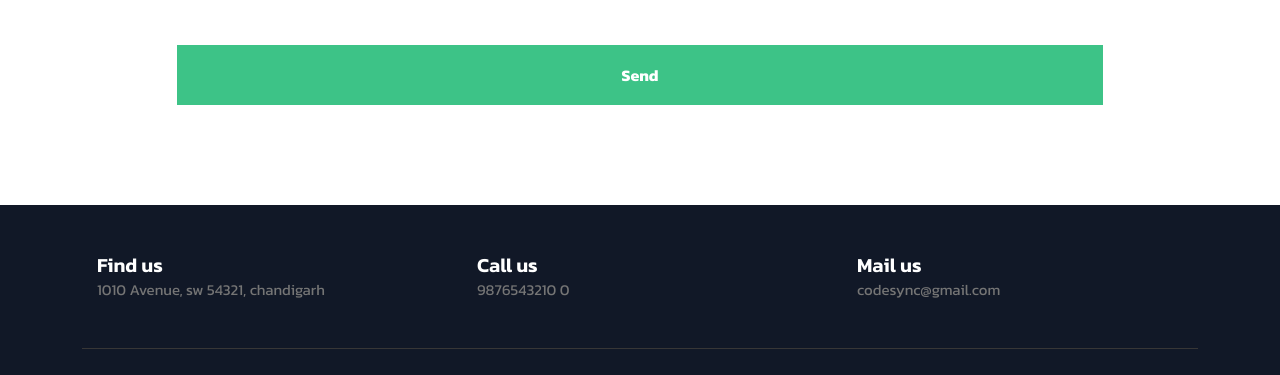
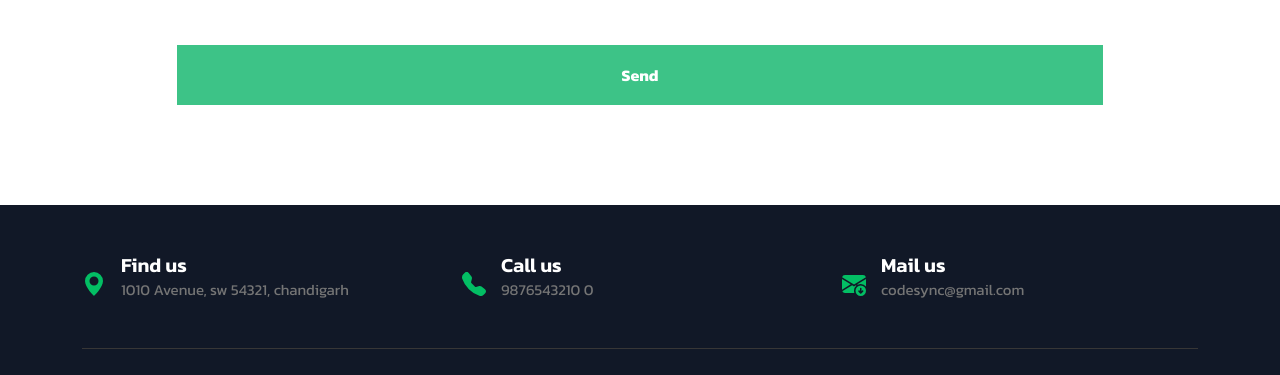
Before and after one commit to Naim-Ahmad/codeSyncStation-HTML, a plain HTML site: page index.html in a window 1280 px wide. Shown: the part 2247-2622 px from the top of the page. Drawn offline with nearby package versions, Linux system fonts and the light colour scheme.

Commit message:
solved footer

```diff
--- a/index.html
+++ b/index.html
@@ -486,10 +486,15 @@
   <footer class="footer-section">
     <div class="container">
       <div class="footer-cta pt-5 pb-5">
-        <div class="row">
+        <div class="row g-4">
           <div class="col-xl-4 col-md-4 mb-30">
             <div class="single-cta">
-              <i class="fas fa-map-marker-alt"></i>
+              <i class="fas fa-map-marker-alt">
+                <svg xmlns="http://www.w3.org/2000/svg" width="24" height="24" fill="currentColor" class="bi bi-geo-alt-fill"
+                  viewBox="0 0 16 16">
+                  <path d="M8 16s6-5.686 6-10A6 6 0 0 0 2 6c0 4.314 6 10 6 10m0-7a3 3 0 1 1 0-6 3 3 0 0 1 0 6" />
+                </svg>
+              </i>
               <div class="cta-text">
                 <h4>Find us</h4>
                 <span>1010 Avenue, sw 54321, chandigarh</span>
@@ -498,7 +503,13 @@
           </div>
           <div class="col-xl-4 col-md-4 mb-30">
             <div class="single-cta">
-              <i class="fas fa-phone"></i>
+              <i class="fas fa-phone">
+                <svg xmlns="http://www.w3.org/2000/svg" width="24" height="24" fill="currentColor" class="bi bi-telephone-fill"
+                  viewBox="0 0 16 16">
+                  <path fill-rule="evenodd"
+                    d="M1.885.511a1.745 1.745 0 0 1 2.61.163L6.29 2.98c.329.423.445.974.315 1.494l-.547 2.19a.68.68 0 0 0 .178.643l2.457 2.457a.68.68 0 0 0 .644.178l2.189-.547a1.75 1.75 0 0 1 1.494.315l2.306 1.794c.829.645.905 1.87.163 2.611l-1.034 1.034c-.74.74-1.846 1.065-2.877.702a18.6 18.6 0 0 1-7.01-4.42 18.6 18.6 0 0 1-4.42-7.009c-.362-1.03-.037-2.137.703-2.877z" />
+                </svg>
+              </i>
               <div class="cta-text">
                 <h4>Call us</h4>
                 <span>9876543210 0</span>
@@ -507,7 +518,15 @@
           </div>
           <div class="col-xl-4 col-md-4 mb-30">
             <div class="single-cta">
-              <i class="far fa-envelope-open"></i>
+              <i class="far fa-envelope-open">
+                <svg xmlns="http://www.w3.org/2000/svg" width="24" height="24" fill="currentColor"
+                  class="bi bi-envelope-arrow-down-fill" viewBox="0 0 16 16">
+                  <path
+                    d="M.05 3.555A2 2 0 0 1 2 2h12a2 2 0 0 1 1.95 1.555L8 8.414zM0 4.697v7.104l5.803-3.558zm.192 8.159 6.57-4.027L8 9.586l1.239-.757.367.225A4.49 4.49 0 0 0 8 12.5c0 .526.09 1.03.256 1.5H2a2 2 0 0 1-1.808-1.144M16 4.697v4.974A4.5 4.5 0 0 0 12.5 8a4.5 4.5 0 0 0-1.965.45l-.338-.207z" />
+                  <path
+                    d="M12.5 16a3.5 3.5 0 1 0 0-7 3.5 3.5 0 0 0 0 7m.354-1.646a.5.5 0 0 1-.722-.016l-1.149-1.25a.5.5 0 1 1 .737-.676l.28.305V11a.5.5 0 0 1 1 0v1.793l.396-.397a.5.5 0 0 1 .708.708z" />
+                </svg>
+              </i>
               <div class="cta-text">
                 <h4>Mail us</h4>
                 <span>codesync@gmail.com</span>
--- a/scss/pages/_myHome.scss
+++ b/scss/pages/_myHome.scss
@@ -1,3 +1,5 @@
+@use "../global" as *;
+@use "../partials" as *;
 #service {
   padding-top: 6rem !important;
   margin-top: 6rem;
@@ -14,9 +16,18 @@
   }
   .service-wrapper {
     display: grid;
-    grid-template-columns: repeat(3, 1fr);
+    grid-template-columns: repeat(1, 1fr);
     gap: 16px;
     padding: 3rem 0;
+    @include breakpoint(mobile768) {
+    grid-template-columns: repeat(2, 1fr);
+
+    }
+    @include breakpoint(tab992) {
+    grid-template-columns: repeat(3, 1fr);
+
+    }
+
     .service-item {
       .circle {
         border: 2px solid lightgray;
```
Also changed, not shown: assets/css/style.min.css, 1 other file.
